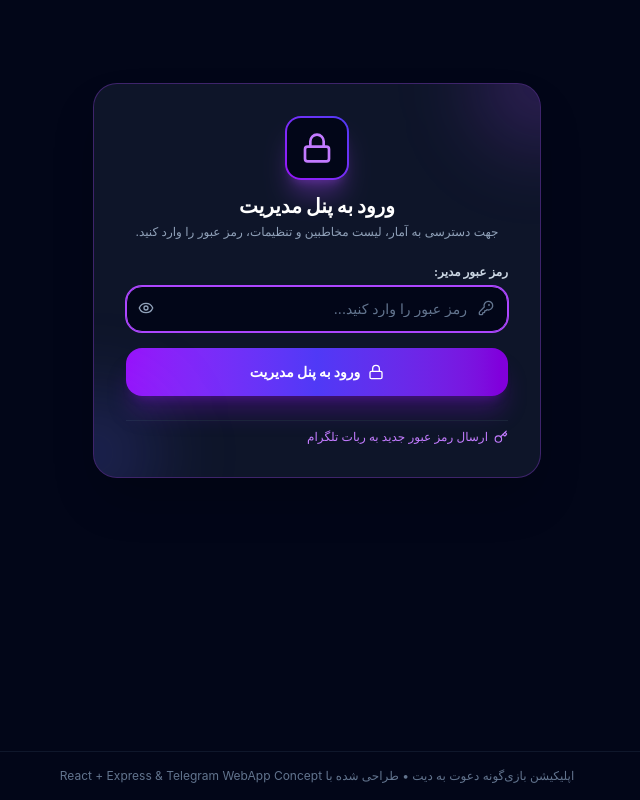
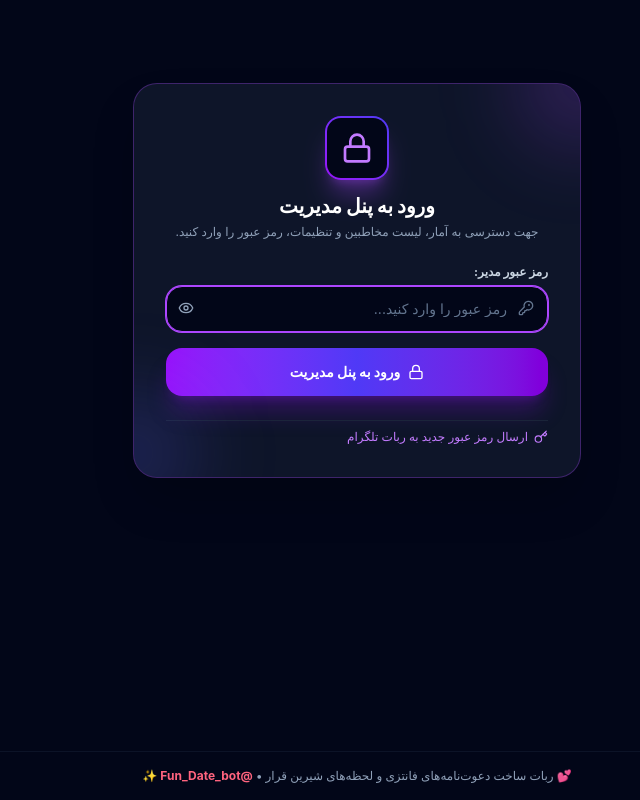
Before and after one commit to rasool1741/fan_date_bot, a React (Vite) app: page / in a window 1280 px wide. Shown: the whole page, without its empty margins (390-1030 px from the left). Built offline with nearby package versions, Linux system fonts and the light colour scheme; no server answers; a web font is replaced by a local one.

Commit message:
Update App.tsx

```diff
--- a/src/App.tsx
+++ b/src/App.tsx
@@ -279,7 +279,7 @@ export default function App() {
         )}
 
         {/* Clean Standalone Card - No admin access link for invitees */}
-        <div className="w-full max-w-2xl my-auto animate-fade-in">
+        <div className="w-full max-w-2xl my-auto animate-fade-in py-6">
           {loadingInvite ? (
             <div className="text-center py-20 text-slate-400 text-sm flex items-center justify-center gap-2">
               <RefreshCw className="w-5 h-5 animate-spin text-rose-400" />
@@ -307,6 +307,11 @@ export default function App() {
             </div>
           )}
         </div>
+
+        {/* Warm & Friendly Footer */}
+        <footer className="w-full py-4 text-center text-xs text-slate-400 font-medium">
+          💕 ربات ساخت دعوت‌نامه‌های فانتزی و لحظه‌های شیرین قرار • <span className="font-mono text-rose-400 font-bold">{settings.botConfig?.botUsername ? `@${settings.botConfig.botUsername.replace(/^@/, '')}` : '@Fun_Date_bot'}</span> ✨
+        </footer>
       </div>
     );
   }
@@ -376,9 +381,9 @@ export default function App() {
         )}
       </main>
 
-      {/* Subtle Footer */}
-      <footer className="bg-slate-950 border-t border-slate-900 py-4 px-4 text-center text-xs text-slate-500 font-mono">
-        اپلیکیشن بازی‌گونه دعوت به دیت • طراحی شده با React + Express & Telegram WebApp Concept
+      {/* Warm & Friendly Footer */}
+      <footer className="bg-slate-950 border-t border-slate-900/80 py-4 px-4 text-center text-xs text-slate-400 font-medium dir-rtl">
+        💕 ربات ساخت دعوت‌نامه‌های فانتزی و لحظه‌های شیرین قرار • <span className="font-mono text-rose-400 font-bold">{settings.botConfig?.botUsername ? `@${settings.botConfig.botUsername.replace(/^@/, '')}` : '@Fun_Date_bot'}</span> ✨
       </footer>
     </div>
   );
```
